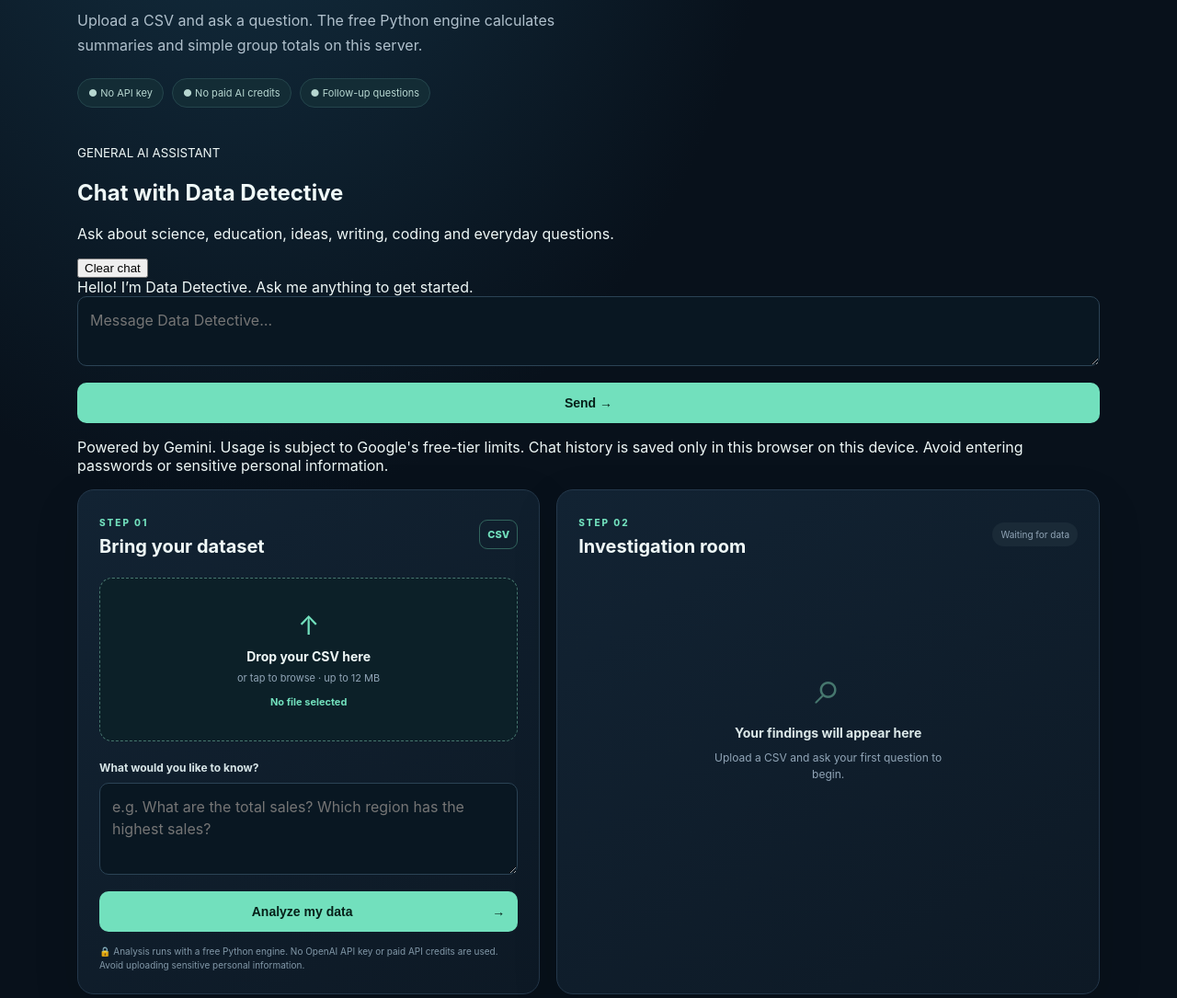
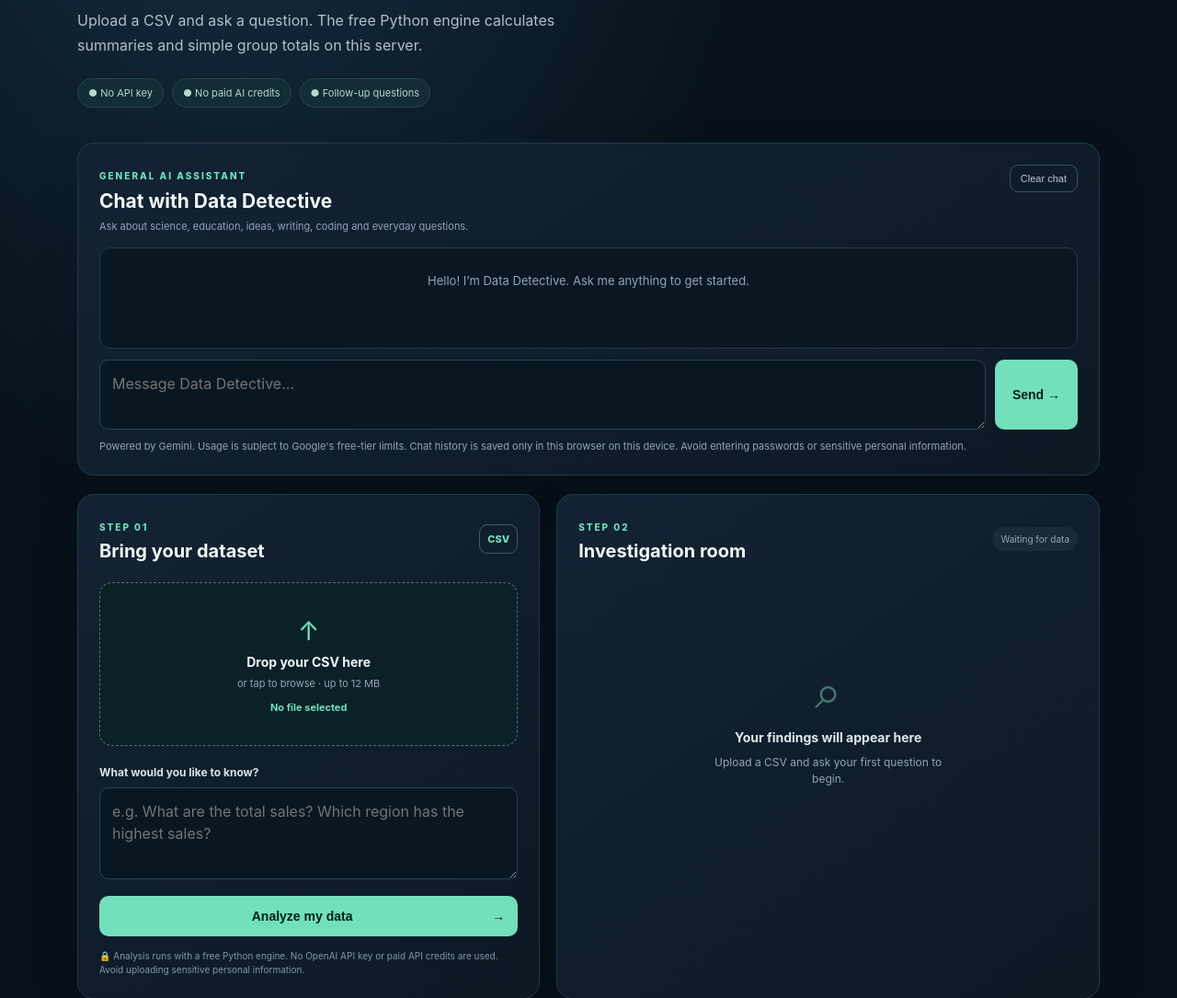
Before and after one commit to editmaster121472-create/data-detective, a Flask app: page / in a window 1280 px wide. Shown: the part 328-1413 px from the top of the page at 92% size. Run offline with Flask 3, Linux system fonts and the light colour scheme.

Commit message:
Style general AI chat interface

```diff
--- a/static/style.css
+++ b/static/style.css
@@ -12,3 +12,17 @@
 .chart-fill{height:100%;border-radius:20px;background:linear-gradient(90deg,#48c9a3,#9af0d2);min-width:2px}
 .chart-value{font-size:11px;text-align:right;color:var(--mint2);font-variant-numeric:tabular-nums}
 .chart-note{margin:15px 0 0;line-height:1.5}
+
+/* General AI chat */
+.chat-panel{background:linear-gradient(145deg,#122333,#0d1925);border:1px solid var(--line);border-radius:18px;padding:23px;margin:0 0 20px;box-shadow:0 18px 50px #0002}
+.chat-head{display:flex;justify-content:space-between;align-items:flex-start;gap:12px}.chat-head small{font-size:10px;letter-spacing:2px;color:var(--mint);font-weight:800}.chat-head h2{font-size:21px;margin:7px 0}.chat-head p,.chat-note{font-size:11px;color:var(--muted);line-height:1.5;margin:0 0 14px}
+.clear-chat{background:transparent;border:1px solid #365064;color:#b7c8d2;border-radius:9px;padding:8px 11px;font-size:11px}
+.chat-messages{display:flex;flex-direction:column;gap:10px;max-height:420px;min-height:110px;overflow:auto;padding:12px;background:#091722;border:1px solid #24384b;border-radius:12px}
+.chat-welcome{color:var(--muted);font-size:13px;padding:15px;text-align:center}
+.chat-bubble{max-width:88%;padding:12px 14px;border-radius:13px;white-space:pre-wrap;overflow-wrap:anywhere;font-size:13px;line-height:1.65}
+.chat-user{align-self:flex-end;background:#174b43;color:#e9fff8;border-bottom-right-radius:4px}
+.chat-ai{align-self:flex-start;background:#172b3a;color:#e2eeee;border:1px solid #294153;border-bottom-left-radius:4px}
+.chat-pending{color:var(--mint)}.chat-error{align-self:flex-start;color:#ffc5bd;background:#3a2025;border:1px solid #704047;padding:11px;border-radius:10px;font-size:12px}
+.chat-compose{display:flex;gap:10px;align-items:stretch;margin-top:12px}.chat-compose textarea{min-width:0;flex:1;resize:vertical}.chat-compose .primary{width:auto;min-width:90px;margin:0}
+.chat-note{margin:10px 0 0}
+@media(max-width:600px){.chat-panel{padding:17px}.chat-compose{flex-direction:column}.chat-compose .primary{width:100%}.chat-bubble{max-width:96%}}
```
